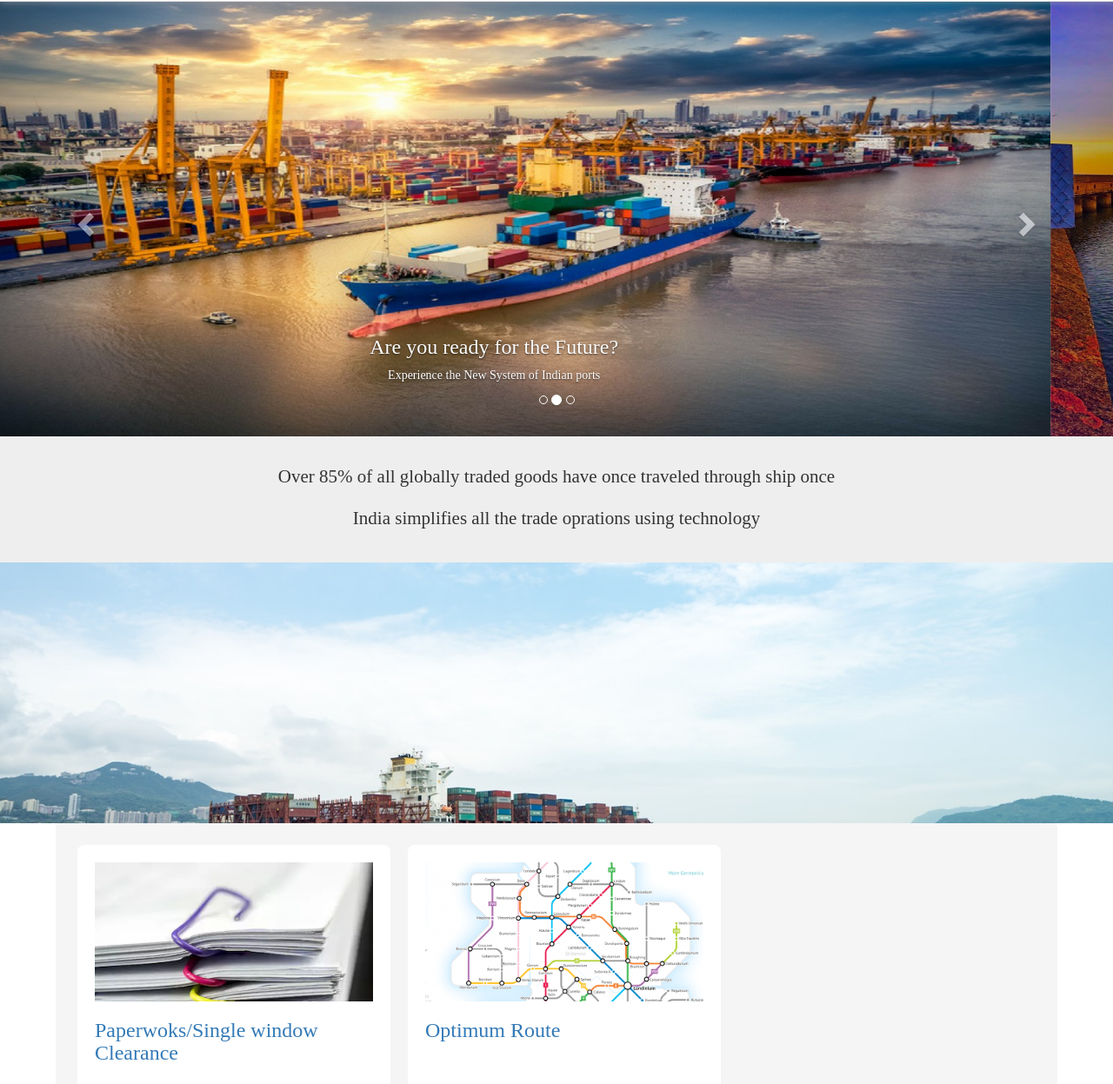
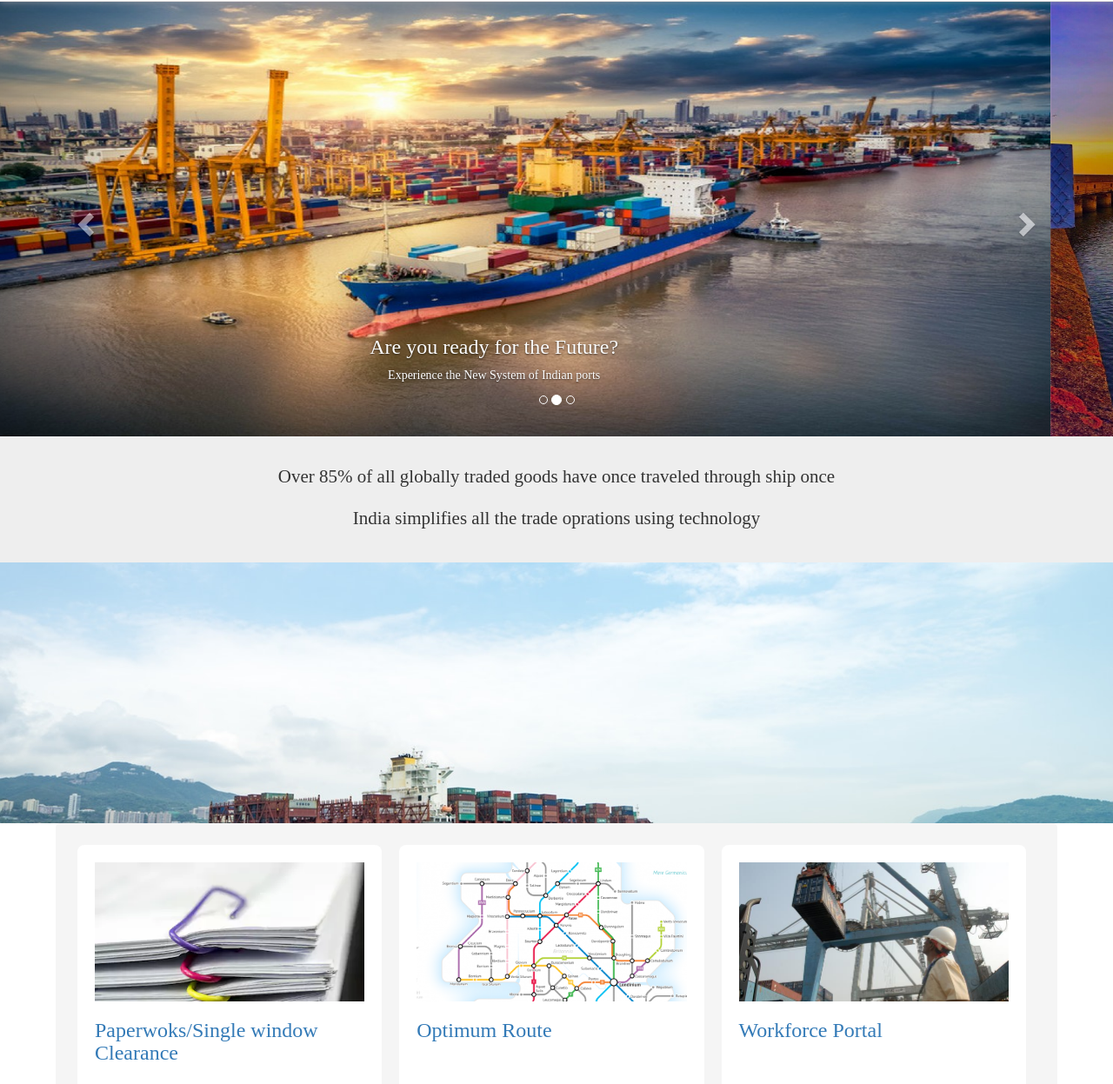
Before and after one commit to govindmenon/movehack2018, a plain HTML site: page index.html in a window 1280 px wide. Shown: the part 53-1300 px from the top of the page at 87% size. Drawn offline with nearby package versions, Linux system fonts and the light colour scheme.

Commit message:
Updated portal href

```diff
--- a/css/styles.css
+++ b/css/styles.css
@@ -242,7 +242,7 @@ a.bttn-dark:focus {
 
 .portal-href{
     display: inline;
-    width: 380px;
+    width: 33%;
     text-decoration: none;
 }
 
```
